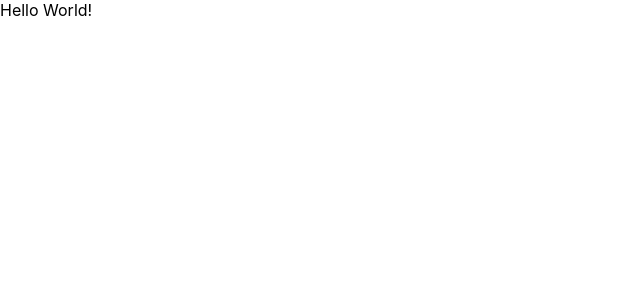
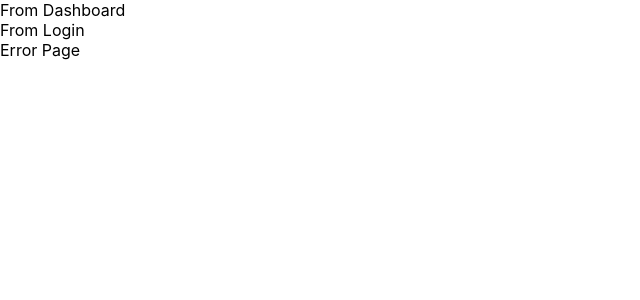
Before and after one commit to nitinporwal/Github-stats, a React (Create React App) app: page / in a window 1280 px wide. Shown: the top 300 px of the page, without its empty margins (0-640 px from the left). Built offline with nearby package versions, Linux system fonts and the light colour scheme.

Commit message:
add 3 pages

```diff
--- a/src/App.js
+++ b/src/App.js
@@ -1,9 +1,12 @@
 import React from 'react';
+import { Dashboard, Login, Error } from './pages';
 
 function App() {
   return (
     <div>
-      Hello World!
+      <Dashboard />
+      <Login />
+      <Error />
     </div>
   );
 }
--- /dev/null
+++ b/src/pages/Dashboard.js
@@ -0,0 +1,13 @@
+import React, { Component } from 'react';
+
+class Dashboard extends Component {
+    render() {
+        return (
+            <div>
+                From Dashboard
+            </div>
+        )
+    }
+}
+
+export default Dashboard;
--- /dev/null
+++ b/src/pages/Error.js
@@ -0,0 +1,13 @@
+import React, { Component } from 'react';
+
+class Error extends Component {
+    render() {
+        return (
+            <div>
+                Error Page
+            </div>
+        )
+    }
+}
+
+export default Error;
--- /dev/null
+++ b/src/pages/Login.js
@@ -0,0 +1,13 @@
+import React, { Component } from 'react';
+
+class Login extends Component {
+    render() {
+        return (
+            <div>
+                From Login
+            </div>
+        )
+    }
+}
+
+export default Login;
--- /dev/null
+++ b/src/pages/index.js
@@ -0,0 +1,5 @@
+import Dashboard from './Dashboard';
+import Login from './Login';
+import Error from './Error';
+
+export {Dashboard, Login, Error};
```
